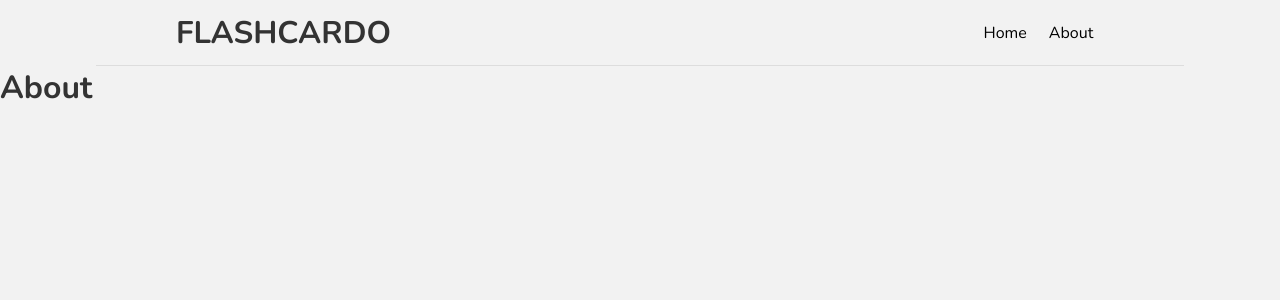
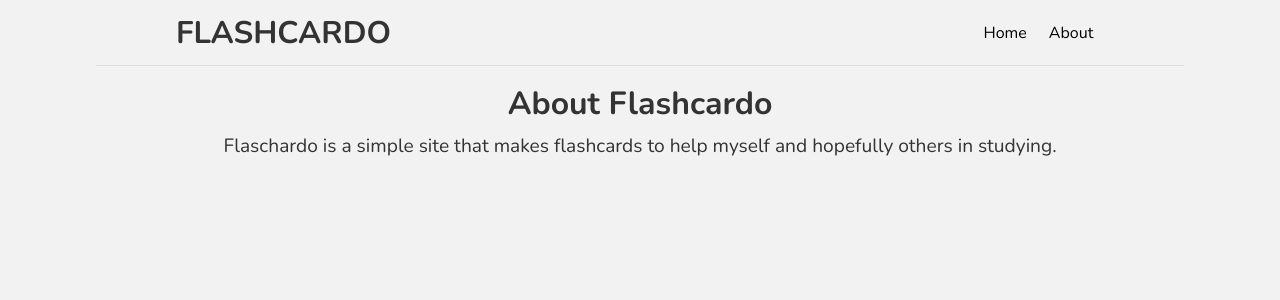
Before and after one commit to pokemau/flashcardo, a Next.js app: page /about in a window 1280 px wide. Shown: the top 300 px of the page. Built offline with nearby package versions, Linux system fonts and the light colour scheme.

Commit message:
added simple about page

```diff
--- a/pages/about.js
+++ b/pages/about.js
@@ -1,4 +1,6 @@
 import Head from "next/head";
+
+// import styles from "../styles/globals.css";
 
 const About = () => {
   return (
@@ -6,7 +8,13 @@ const About = () => {
       <Head>
         <title>Flashcardo | About</title>
       </Head>
-      <h1>About</h1>
+      <div className="about-cont">
+        <h1>About Flashcardo</h1>
+        <p>
+          Flaschardo is a simple site that makes flashcards to help myself and
+          hopefully others in studying.
+        </p>
+      </div>
     </>
   );
 };
--- a/styles/globals.css
+++ b/styles/globals.css
@@ -10,3 +10,14 @@ body {
   color: #333;
   font-family: "Nunito";
 }
+
+/* ABOUT */
+.about-cont {
+  width: 80vw;
+  margin: 1em auto;
+  text-align: center;
+}
+.about-cont p {
+  margin-top: 0.4em;
+  font-size: 1.2em;
+}
```
